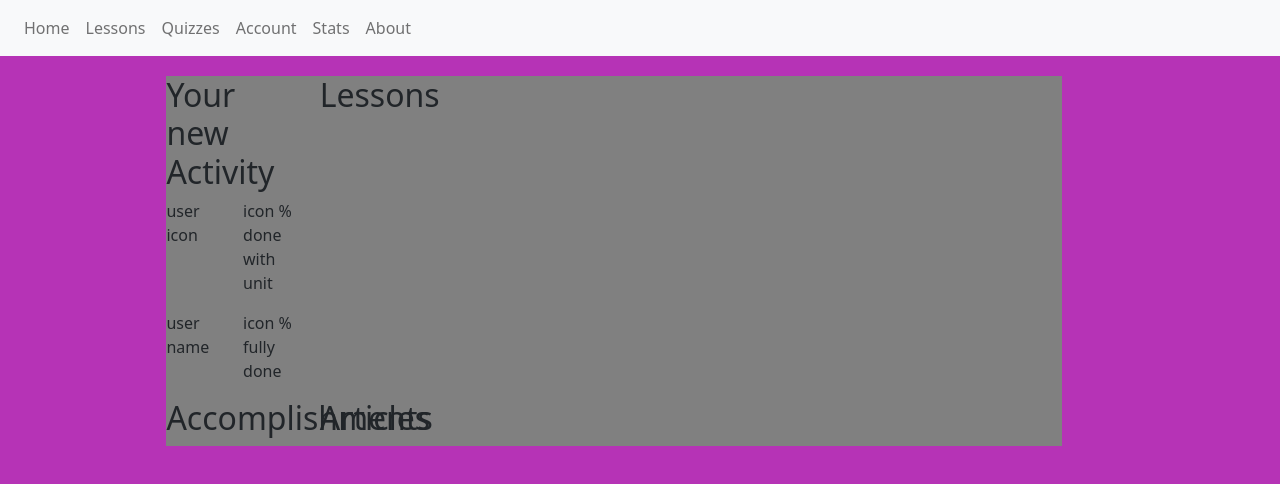
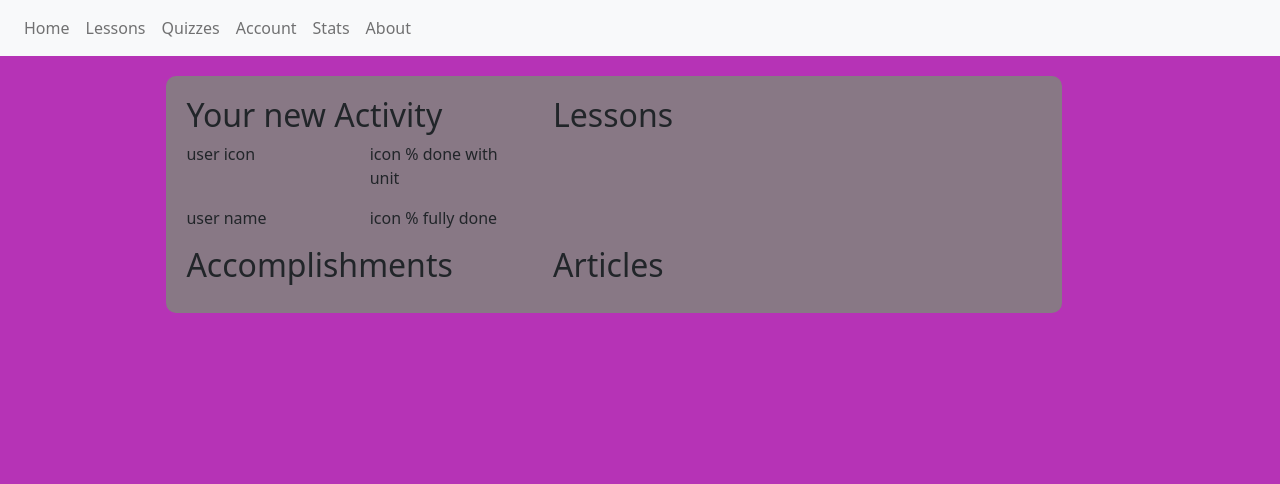
Before and after one commit to jbasquez/projectHomebase, a React (Create React App) app in the folder project-homebase/: page / in a window 1280 px wide. Shown: the top 484 px of the page. Built offline with nearby package versions, Linux system fonts and the light colour scheme.

Commit message:
stlying dashboard for home page

```diff
--- a/project-homebase/src/css/home.css
+++ b/project-homebase/src/css/home.css
@@ -3,8 +3,10 @@
     height:100vh;
 }
 .homeBox{
-    background-color: gray;
+    background-color: rgb(131, 128, 128, 0.9);
     width: 70vw;
     margin-left: 13%;
     margin-top: 20px;
+    border-radius:10px;
+    padding: 20px;
 }
--- a/project-homebase/src/pages/home.js
+++ b/project-homebase/src/pages/home.js
@@ -7,18 +7,18 @@ function Home() {
       <div>
         <div className="homeBox">
         <div className="row">
-          <div className="col-lg-2 col-md-6 col-sm-4 col-xs-12">
+          <div className="col-lg-5 col-md-5 col-sm-5 col-xs-12">
             <Activities />
           </div>
-          <div className="col-lg-2 col-md-6 col-sm-4 col-xs-12">
+          <div className="col-lg-5 col-md-5 col-sm-5 col-xs-12">
             <h2>Lessons</h2>
           </div>
         </div>
         <div className="row">
-          <div className="col-lg-2 col-md-6 col-sm-6 col-xs-12">
+          <div className="col-lg-5 col-md-5 col-sm-5 col-xs-12">
             <h2>Accomplishments</h2>
           </div>
-          <div className="col-lg-4 col-md-4 col-sm-4 col-xs-12">
+          <div className="col-lg-5 col-md-5 col-sm-5 col-xs-12">
             <h2>Articles</h2>
           </div>
         </div>
```
